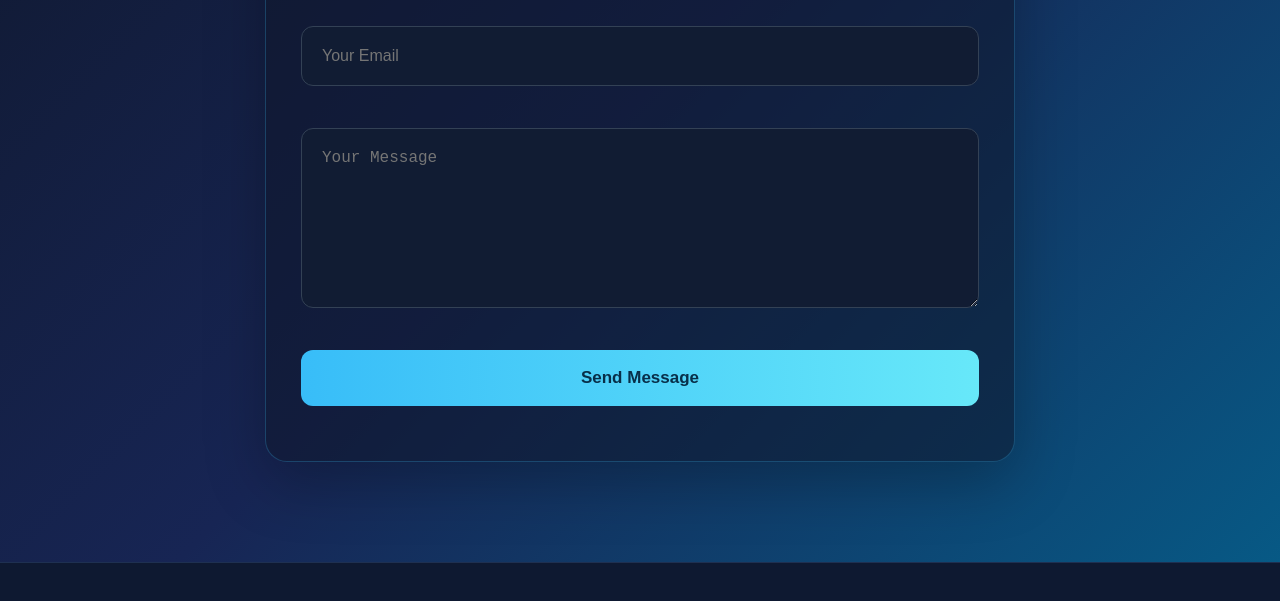
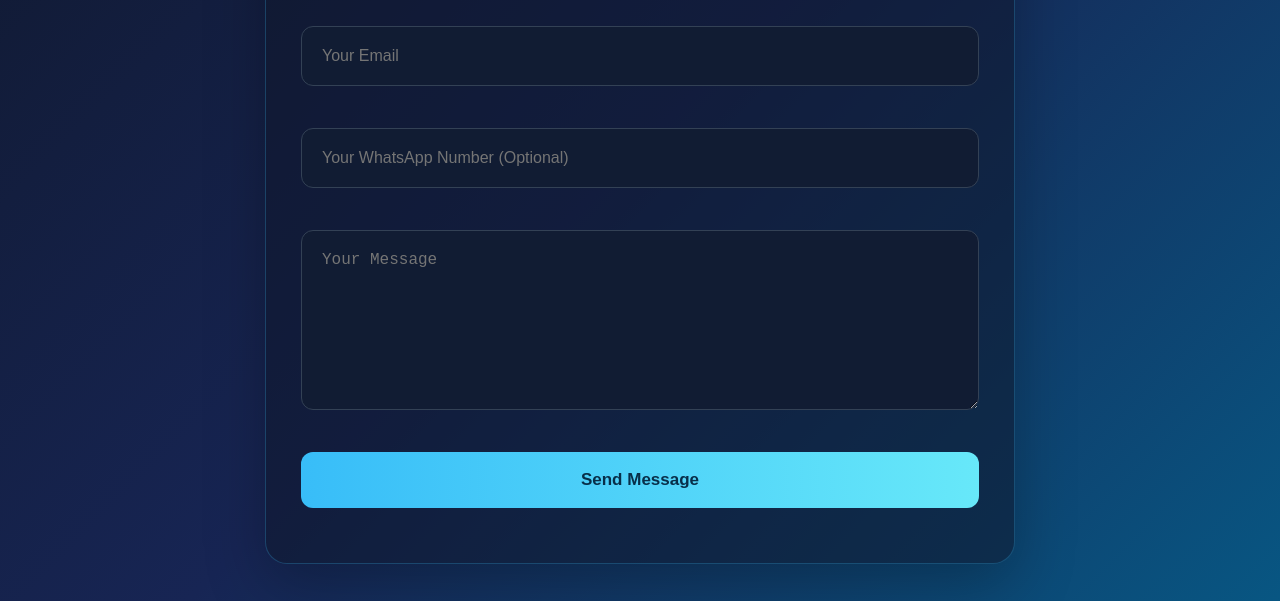
Before and after one commit to zeesaw80-web/digitalpro, a plain HTML site: page index.html in a window 1280 px wide. Shown: the part 4300-4901 px from the top of the page. Drawn offline with Linux system fonts and the light colour scheme.

Commit message:
Add files via upload

```diff
--- a/index.html
+++ b/index.html
@@ -2243,7 +2243,11 @@ body.light-mode .main-footer .footer-bottom p {
     placeholder="Your Email"
     required
 >
-
+<input
+    type="tel"
+    name="whatsapp"
+    placeholder="Your WhatsApp Number (Optional)"
+>
 <textarea
     name="message"
     placeholder="Your Message"
```
